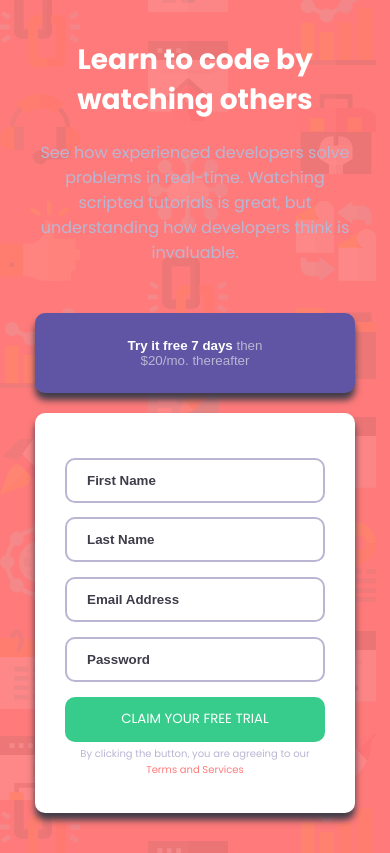
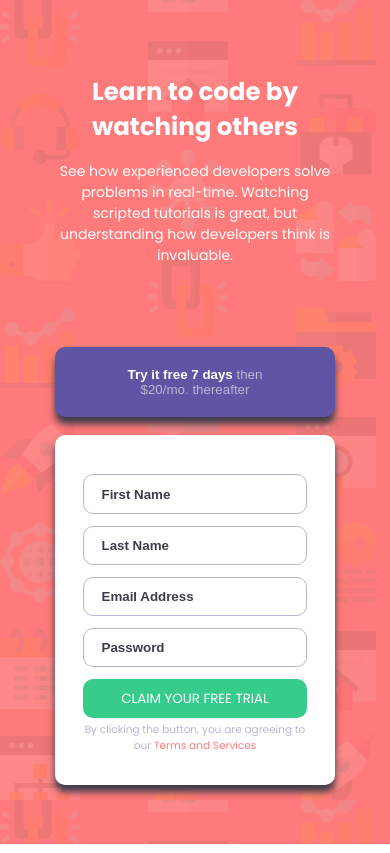
Before and after one commit to GL-19/Intro-component-with-sign-up-form-challenge-on-Frontend-Mentor, a React (Create React App) app: page / in a window 390 px wide. Built offline with nearby package versions, Linux system fonts and the light colour scheme.

Commit message:
Refatoração dos estilos

```diff
--- a/src/App.module.scss
+++ b/src/App.module.scss
@@ -8,12 +8,11 @@ $white: #ffffff;
 main {
 	width: 100vw;
 	min-height: 100vh;
-	padding: 50px 120px;
+	padding: 2.5rem 7.5rem;
 	background: url(assets/images/bg-intro-desktop.png) $pink;
 
 	font-family: "Poppins", sans-serif;
-	font-size: 16px;
-	color: $grayishBlue;
+	color: $white;
 
 	display: flex;
 	align-items: center;
@@ -23,8 +22,8 @@ main {
 .infoWrapper {
 	background: transparent;
 
-	width: 450px;
-	height: 450x;
+	width: 28.125rem;
+	height: 2.8125rem;
 
 	display: flex;
 	flex-direction: column;
@@ -32,19 +31,18 @@ main {
 	align-items: center;
 
 	h1 {
-		color: $white;
-		font-size: 36px;
-		line-height: 40px;
+		font-size: 2.25rem;
+		line-height: 2.5rem;
 	}
 
 	p {
-		margin-top: 20px;
+		margin-top: 1.25rem;
 	}
 }
 
 .registerWrapper {
-	width: 450px;
-	min-height: 500px;
+	width: 28.125rem;
+	min-height: 31.25rem;
 
 	display: flex;
 	flex-direction: column;
@@ -53,8 +51,8 @@ main {
 
 	.trialBtn {
 		width: 100%;
-		height: 50px;
-		margin-bottom: 20px;
+		height: 3.125rem;
+		margin-bottom: 1.25rem;
 
 		background-color: $blue;
 		color: white;
@@ -63,7 +61,7 @@ main {
 
 		border-radius: 10px;
 		border: transparent;
-		box-shadow: 0 7px 7px $darkBlue;
+		box-shadow: 0 0.5rem 0.5rem $darkBlue;
 
 		&:hover {
 			cursor: pointer;
@@ -79,27 +77,28 @@ main {
 @media screen and (max-width: 850px) {
 	main {
 		flex-direction: column;
-		padding: 40px 15px;
+		padding: 2.5rem 1rem;
 
 		.infoWrapper {
-			width: 320px;
+			margin: 8rem 0;
+			width: 20rem;
 
 			h1 {
 				text-align: center;
-				font-size: 28px;
+				font-size: 1.75rem;
 			}
 			p {
 				text-align: center;
-				margin-bottom: 48px;
+				margin-bottom: 3rem;
 			}
 		}
 		.registerWrapper {
-			width: 320px;
+			width: 20rem;
 
 			.trialBtn {
-				padding: 10px 80px;
-				height: 80px;
-				margin-bottom: 20px;
+				padding: 10px 5rem;
+				height: 5rem;
+				margin-bottom: 1.25rem;
 			}
 		}
 	}
--- a/src/components/RegisterForm/RegisterForm.module.scss
+++ b/src/components/RegisterForm/RegisterForm.module.scss
@@ -7,12 +7,12 @@ $white: #ffffff;
 
 .registerForm {
 	width: 100%;
-	min-height: 400px;
-	padding: 30px;
+	min-height: 25rem;
+	padding: 2rem;
 
 	background: white;
 	border-radius: 10px;
-	box-shadow: 0 7px 7px $darkBlue;
+	box-shadow: 0 0.5rem 0.5rem $darkBlue;
 	font-family: "Poppins", sans-serif;
 
 	display: flex;
@@ -23,28 +23,30 @@ $white: #ffffff;
 	input,
 	button {
 		width: 100%;
-		height: 45px;
+		height: 2.8125rem;
 		border-radius: 10px;
 		border: transparent;
 	}
 
 	input {
-		padding-left: 20px;
-		margin-top: 10px;
+		padding-left: 1.25rem;
+		margin-top: 0.625rem;
 		font-weight: 600;
 		color: $darkBlue;
-		border: 2px $grayishBlue solid;
+		border: 0.125rem $grayishBlue solid;
+
 		&:focus {
-			border: 2px $blue solid;
+			border: 0.125rem $blue solid;
 			outline: none;
 		}
+
 		&::placeholder {
 			color: $darkBlue;
 		}
 	}
 
 	button {
-		margin-top: 10px;
+		margin-top: 0.625rem;
 		background: $green;
 
 		font-family: inherit;
@@ -58,9 +60,9 @@ $white: #ffffff;
 	}
 
 	p {
-		font-size: 10px;
+		font-size: 0.75rem;
 		text-align: center;
-
+		color: $grayishBlue;
 		span {
 			color: $pink;
 		}
@@ -69,11 +71,13 @@ $white: #ffffff;
 	.emptyInput {
 		background: url(../../assets/images/icon-error.svg) no-repeat center right 20px;
 		color: $pink;
-		border: 2px $pink solid;
+		border: 0.125rem $pink solid;
+
 		&:focus {
-			border: 2px $pink solid;
+			border: 0.125rem $pink solid;
 			outline: none;
 		}
+
 		&::placeholder {
 			color: $pink;
 		}
@@ -83,6 +87,6 @@ $white: #ffffff;
 		color: $pink;
 		font-style: italic;
 		align-self: flex-end;
-		margin-bottom: 12px;
+		margin-bottom: 0.75rem;
 	}
 }
--- a/src/styles/globalStyles.scss
+++ b/src/styles/globalStyles.scss
@@ -3,3 +3,15 @@
 	margin: 0;
 	box-sizing: border-box;
 }
+
+html {
+	font-size: 16px;
+
+	@media (max-width: 1080px) {
+		font-size: 93.75%;
+	}
+
+	@media (max-width: 420px) {
+		font-size: 87.5%;
+	}
+}
```
